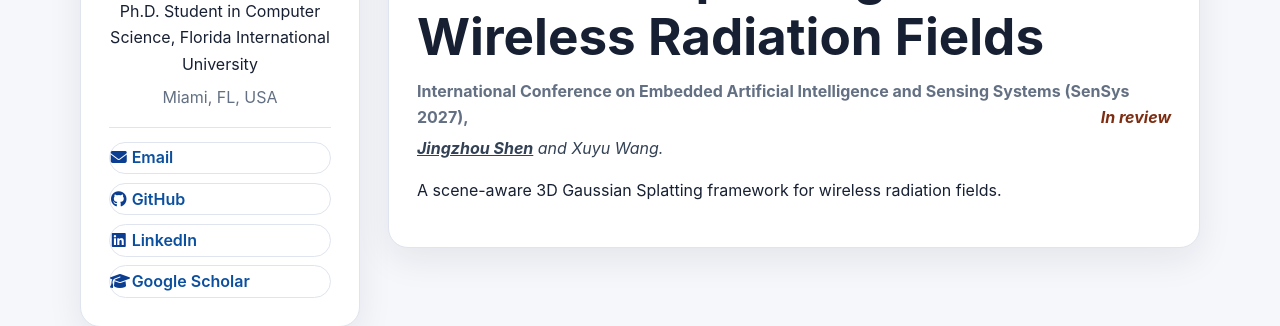
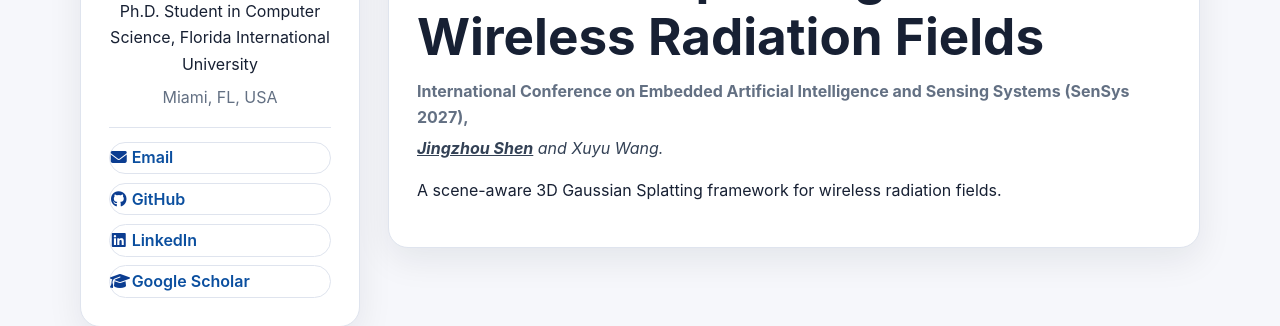
Before and after one commit to NorahCadeJS/NorahCadeJS.github.io, a Jekyll site: the page built from _publications/2027-sensys-scene-aware-3dgs.md, in a window 1280 px wide. Shown: the part 306-632 px from the top of the page. Built offline with Jekyll 4.4.1, drawn with Linux system fonts in a browser that asks for light colours.

```diff
--- a/_publications/2027-sensys-scene-aware-3dgs.md
+++ b/_publications/2027-sensys-scene-aware-3dgs.md
@@ -2,7 +2,6 @@
 title: "Rendering the Field, Obeying the Physics: Scene-Aware 3D Gaussian Splatting for Wireless Radiation Fields"
 date: 2027-11-01
 venue: "International Conference on Embedded Artificial Intelligence and Sensing Systems (SenSys 2027),"
-status: "In review"
 authors: "<strong>Jingzhou Shen</strong> and Xuyu Wang."
 ---
 A scene-aware 3D Gaussian Splatting framework for wireless radiation fields.
```
